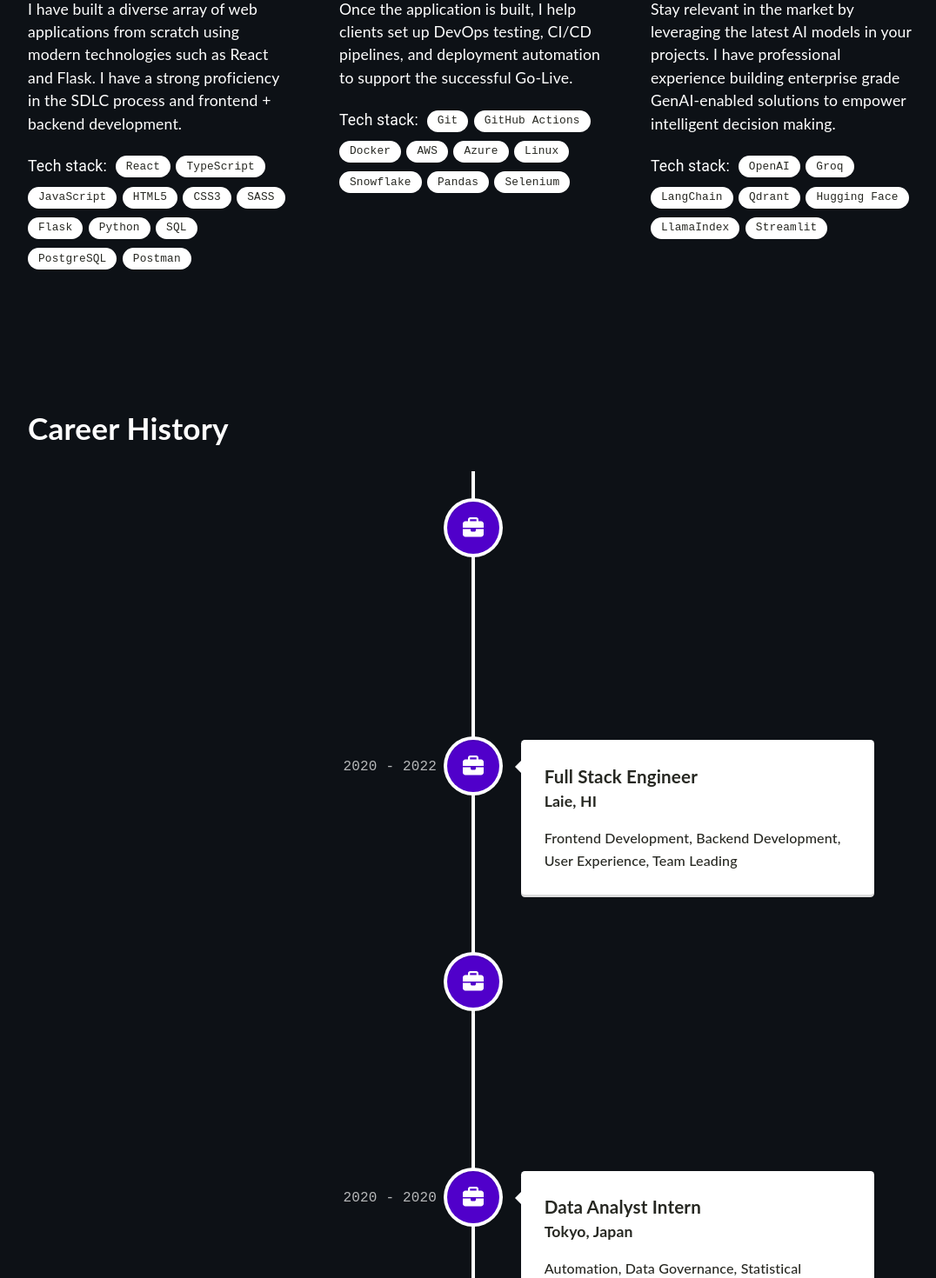
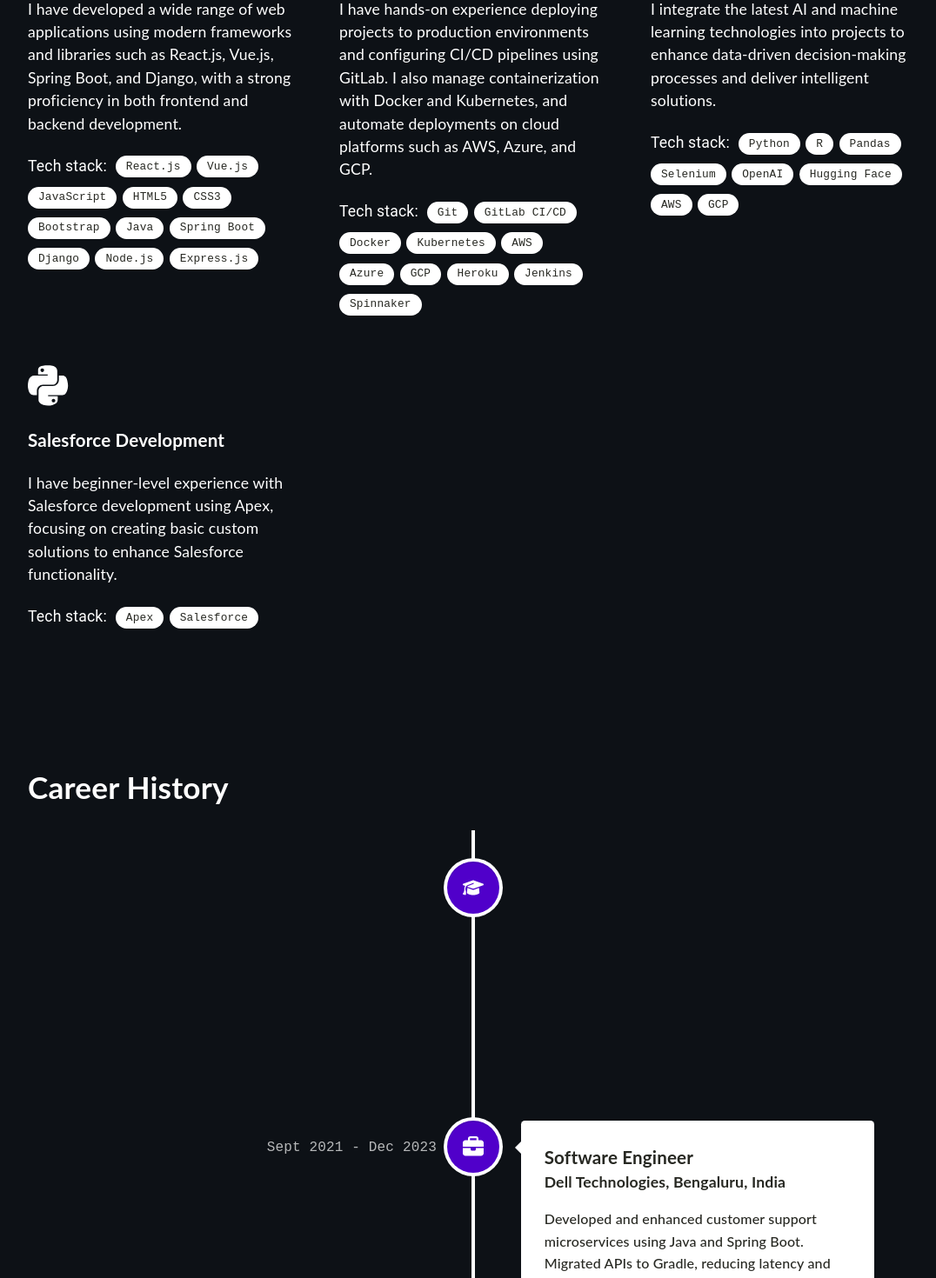
Before and after one commit to rohansethi1999430/react_portfolio, a React (Create React App) app: page / in a window 1280 px wide. Shown: the part 1120-2590 px from the top of the page at 87% size, without its empty margins (96-1172 px from the left). Built offline with nearby package versions, Linux system fonts and the light colour scheme.

Commit message:
Expertiese Section updated

```diff
--- a/src/components/Expertise.tsx
+++ b/src/components/Expertise.tsx
@@ -1,44 +1,51 @@
 import React from "react";
-import '@fortawesome/free-regular-svg-icons'
+import '@fortawesome/free-regular-svg-icons';
 import { FontAwesomeIcon } from '@fortawesome/react-fontawesome';
-import { faReact, faDocker, faPython } from '@fortawesome/free-brands-svg-icons';
+import { faReact, faDocker, faPython } from '@fortawesome/free-brands-svg-icons'; // Import relevant icons
 import Chip from '@mui/material/Chip';
 import '../assets/styles/Expertise.scss';
 
 const labelsFirst = [
-    "React",
-    "TypeScript",
+    "React.js",
+    "Vue.js",
     "JavaScript",
     "HTML5",
     "CSS3",
-    "SASS",
-    "Flask",
-    "Python",
-    "SQL",
-    "PostgreSQL",
-    "Postman"
+    "Bootstrap",
+    "Java",
+    "Spring Boot",
+    "Django",
+    "Node.js",
+    "Express.js",
 ];
 
 const labelsSecond = [
     "Git",
-    "GitHub Actions",
+    "GitLab CI/CD",
     "Docker",
+    "Kubernetes",
     "AWS",
     "Azure",
-    "Linux",
-    "Snowflake",
-    "Pandas",
-    "Selenium",
+    "GCP",
+    "Heroku",
+    "Jenkins",
+    "Spinnaker",
 ];
 
 const labelsThird = [
+    "Python",
+    "R",
+    "Pandas",
+    "Selenium",
     "OpenAI",
-    "Groq",
-    "LangChain",
-    "Qdrant",
     "Hugging Face",
-    "LlamaIndex",
-    "Streamlit",
+    "AWS",
+    "GCP",
+];
+
+const labelsFourth = [
+    "Apex",
+    "Salesforce",
 ];
 
 function Expertise() {
@@ -48,9 +55,9 @@
                 <h1>Expertise</h1>
                 <div className="skills-grid">
                     <div className="skill">
-                    <FontAwesomeIcon icon={faReact} size="3x"/>
+                        <FontAwesomeIcon icon={faReact} size="3x" />
                         <h3>Full Stack Web Development</h3>
-                    <p>I have built a diverse array of web applications from scratch using modern technologies such as React and Flask. I have a strong proficiency in the SDLC process and frontend + backend development.</p>
+                        <p>I have developed a wide range of web applications using modern frameworks and libraries such as React.js, Vue.js, Spring Boot, and Django, with a strong proficiency in both frontend and backend development.</p>
                         <div className="flex-chips">
                             <span className="chip-title">Tech stack:</span>
                             {labelsFirst.map((label, index) => (
@@ -60,9 +67,9 @@
                     </div>
 
                     <div className="skill">
-                    <FontAwesomeIcon icon={faDocker} size="3x"/>
-                    <h3>DevOps & Automation</h3>
-                    <p>Once the application is built, I help clients set up DevOps testing, CI/CD pipelines, and deployment automation to support the successful Go-Live.</p>
+                        <FontAwesomeIcon icon={faDocker} size="3x" />
+                        <h3>DevOps & Cloud Engineering</h3>
+                        <p>I have hands-on experience deploying projects to production environments and configuring CI/CD pipelines using GitLab. I also manage containerization with Docker and Kubernetes, and automate deployments on cloud platforms such as AWS, Azure, and GCP.</p>
                         <div className="flex-chips">
                             <span className="chip-title">Tech stack:</span>
                             {labelsSecond.map((label, index) => (
@@ -72,12 +79,24 @@
                     </div>
 
                     <div className="skill">
-                    <FontAwesomeIcon icon={faPython} size="3x"/>
-                    <h3>GenAI & LLM</h3>
-                    <p>Stay relevant in the market by leveraging the latest AI models in your projects. I have professional experience building enterprise grade GenAI-enabled solutions to empower intelligent decision making.</p>
+                        <FontAwesomeIcon icon={faPython} size="3x" />
+                        <h3>AI & Machine Learning</h3>
+                        <p>I integrate the latest AI and machine learning technologies into projects to enhance data-driven decision-making processes and deliver intelligent solutions.</p>
                         <div className="flex-chips">
                             <span className="chip-title">Tech stack:</span>
                             {labelsThird.map((label, index) => (
+                                <Chip key={index} className='chip' label={label} />
+                            ))}
+                        </div>
+                    </div>
+
+                    <div className="skill">
+                        <FontAwesomeIcon icon={faPython} size="3x" /> {/* Replace with a different relevant icon if available */}
+                        <h3>Salesforce Development</h3>
+                        <p>I have beginner-level experience with Salesforce development using Apex, focusing on creating basic custom solutions to enhance Salesforce functionality.</p>
+                        <div className="flex-chips">
+                            <span className="chip-title">Tech stack:</span>
+                            {labelsFourth.map((label, index) => (
                                 <Chip key={index} className='chip' label={label} />
                             ))}
                         </div>
--- a/src/components/Timeline.tsx
+++ b/src/components/Timeline.tsx
@@ -1,10 +1,10 @@
 import React from "react";
-import '@fortawesome/free-regular-svg-icons'
+import '@fortawesome/free-regular-svg-icons';
 import { FontAwesomeIcon } from '@fortawesome/react-fontawesome';
-import { faBriefcase } from '@fortawesome/free-solid-svg-icons';
-import { VerticalTimeline, VerticalTimelineElement }  from 'react-vertical-timeline-component';
+import { faBriefcase, faGraduationCap } from '@fortawesome/free-solid-svg-icons';
+import { VerticalTimeline, VerticalTimelineElement } from 'react-vertical-timeline-component';
 import 'react-vertical-timeline-component/style.min.css';
-import '../assets/styles/Timeline.scss'
+import '../assets/styles/Timeline.scss';
 
 function Timeline() {
   return (
@@ -12,6 +12,24 @@
       <div className="items-container">
         <h1>Career History</h1>
         <VerticalTimeline>
+
+          {/* University of Windsor */}
+          <VerticalTimelineElement
+            className="vertical-timeline-element--education"
+            contentStyle={{ background: 'white', color: 'rgb(39, 40, 34)' }}
+            contentArrowStyle={{ borderRight: '7px solid  white' }}
+            date="Jan 2024 - Apr 2025"
+            iconStyle={{ background: '#5000ca', color: 'rgb(39, 40, 34)' }}
+            icon={<FontAwesomeIcon icon={faGraduationCap} />}
+          >
+            <h3 className="vertical-timeline-element-title">Master of Applied Computing</h3>
+            <h4 className="vertical-timeline-element-subtitle">University of Windsor, Windsor, ON</h4>
+            <p>
+              Specialization in Computer Science with a GPA of 91/100. Involved in advanced coursework and projects focused on software engineering, machine learning, and data science.
+            </p>
+          </VerticalTimelineElement>
+
+          {/* Dell Technologies */}
           <VerticalTimelineElement
             className="vertical-timeline-element--work"
             contentStyle={{ background: 'white', color: 'rgb(39, 40, 34)' }}
@@ -21,48 +39,26 @@
             icon={<FontAwesomeIcon icon={faBriefcase} />}
           >
             <h3 className="vertical-timeline-element-title">Software Engineer</h3>
-            <h4 className="vertical-timeline-element-subtitle">Dell Technologies</h4>
-            <h4 className="vertical-timeline-element-subtitle">Bengaluru, India</h4>
+            <h4 className="vertical-timeline-element-subtitle">Dell Technologies, Bengaluru, India</h4>
             <p>
-              Full-stack Web Development, Java, SpringBoot, Apex, Business Development
+              Developed and enhanced customer support microservices using Java and Spring Boot. Migrated APIs to Gradle, reducing latency and increasing throughput. Contributed to CI/CD pipeline integration using GitLab and Salesforce development with Apex.
             </p>
           </VerticalTimelineElement>
+
+          {/* Cognizant Technology Services */}
           <VerticalTimelineElement
             className="vertical-timeline-element--work"
-            date="2020 - 2022"
+            date="Mar 2021 - Aug 2021"
             iconStyle={{ background: '#5000ca', color: 'rgb(39, 40, 34)' }}
             icon={<FontAwesomeIcon icon={faBriefcase} />}
           >
-            <h3 className="vertical-timeline-element-title">Full Stack Engineer</h3>
-            <h4 className="vertical-timeline-element-subtitle">Laie, HI</h4>
+            <h3 className="vertical-timeline-element-title">Java Full Stack Intern</h3>
+            <h4 className="vertical-timeline-element-subtitle">Cognizant Technology Services, Chennai, India</h4>
             <p>
-              Frontend Development, Backend Development, User Experience, Team Leading
+              Implemented web applications using Django and JavaScript. Automated workflows with Selenium, and developed data pipelines with Python and AWS, improving data processing efficiency.
             </p>
           </VerticalTimelineElement>
-          <VerticalTimelineElement
-            className="vertical-timeline-element--work"
-            date="2021 - 2021"
-            iconStyle={{ background: '#5000ca', color: 'rgb(39, 40, 34)' }}
-            icon={<FontAwesomeIcon icon={faBriefcase} />}
-          >
-            <h3 className="vertical-timeline-element-title">Staff Engineer Intern</h3>
-            <h4 className="vertical-timeline-element-subtitle">Laie, HI</h4>
-            <p>
-              Full-stack Development, API Development, User Experience
-            </p>
-          </VerticalTimelineElement>
-          <VerticalTimelineElement
-            className="vertical-timeline-element--work"
-            date="2020 - 2020"
-            iconStyle={{ background: '#5000ca', color: 'rgb(39, 40, 34)' }}
-            icon={<FontAwesomeIcon icon={faBriefcase} />}
-          >
-            <h3 className="vertical-timeline-element-title">Data Analyst Intern</h3>
-            <h4 className="vertical-timeline-element-subtitle">Tokyo, Japan</h4>
-            <p>
-              Automation, Data Governance, Statistical Analysis
-            </p>
-          </VerticalTimelineElement>
+
         </VerticalTimeline>
       </div>
     </div>
```
Lines whose indentation alone changed are shown as unchanged.
